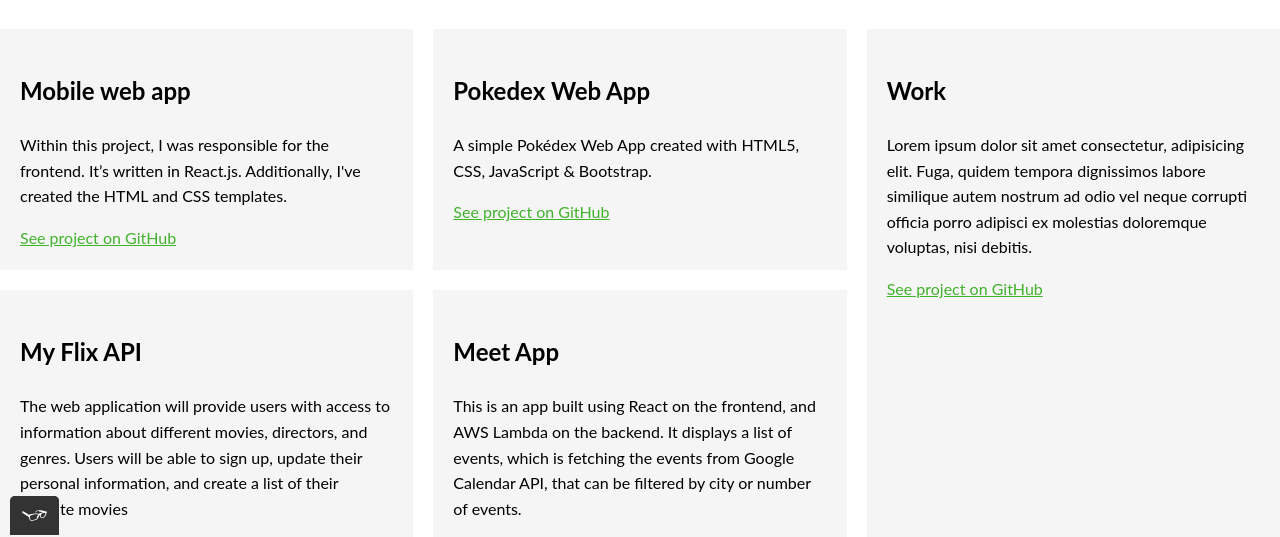
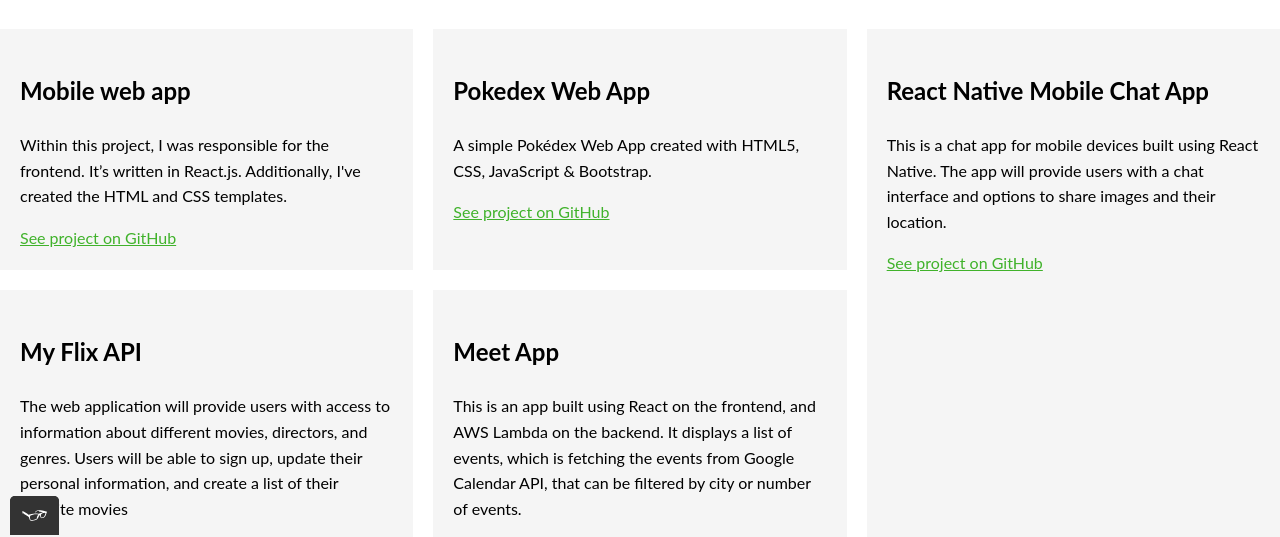
Before and after one commit to vicmpg/Victor.PenaGonzalez.Portfolio, a plain HTML site: page work.html in a window 1280 px wide. Shown: the part 265-802 px from the top of the page. Drawn offline with nearby package versions, Linux system fonts and the light colour scheme.

Commit message:
Updated work

```diff
--- a/work.html
+++ b/work.html
@@ -39,34 +39,30 @@
             <div class="grid__item">
             <h2>Mobile web app</h2>
             <p> Within this project, I was responsible for the frontend. It’s written in React.js. Additionally, I've created the HTML and CSS templates.</p>
-            <a href="https://github.com/vicmpg/portfolio-website/tree/main" target="blank">See project on GitHub</a>
+            <a href="https://github.com/vicmpg/portfolio-website/tree/main" target="_blank">See project on GitHub</a>
             </div>
 
          <div class="grid__item">
             <h2>Pokedex Web App</h2>
             <p> A simple Pokédex Web App created with HTML5, CSS, JavaScript & Bootstrap.</p>
-            <a href="https://github.com/vicmpg/Pokedex-js-app">See project on GitHub</a>
+            <a href="https://github.com/vicmpg/Pokedex-js-app" target="_blank">See project on GitHub</a>
          </div>
          <div class="grid__item">
             <h2>My Flix API</h2>
             <p> The web application will provide users with access to information about different movies, directors, and genres. Users will be able to sign up, update their personal information, and create a list of their favorite movies</p>
-            <a href="https://github.com/vicmpg/mymovie_api">See project on GitHub</a>
+            <a href="https://github.com/vicmpg/mymovie_api" target="_blank">See project on GitHub</a>
          </div>
          <div class="grid__item">
             <h2>Meet App </h2>
             <p> This is an app built using React on the frontend, and AWS Lambda on the backend. It displays a list of events, which is fetching the events from Google Calendar API, that can be filtered by city or number of events.</p>
-            <a href="https://github.com/vicmpg/meet">See project on Github</a>
+            <a href="https://github.com/vicmpg/meet" target="_blank">See project on Github</a>
          </div>
         <div class="grid__item">
-            <h2>Work </h2>
-            <p> Lorem ipsum dolor sit amet consectetur, adipisicing elit. Fuga, quidem tempora dignissimos labore similique autem nostrum ad odio vel neque corrupti officia porro adipisci ex molestias doloremque voluptas, nisi debitis.</p>
-            <a href="#">See project on GitHub</a>
+            <h2>React Native Mobile Chat App </h2>
+            <p> This is a chat app for mobile devices built using React Native. The app will provide users with a chat interface and options to share images and their location. </p>
+            <a href="https://github.com/vicmpg/chat-app" target="_blank">See project on GitHub</a>
         </div>
-        <div class="grid__item">
-            <h2>Work </h2>
-            <p> Lorem ipsum dolor sit amet consectetur, adipisicing elit. Fuga, quidem tempora dignissimos labore similique autem nostrum ad odio vel neque corrupti officia porro adipisci ex molestias doloremque voluptas, nisi debitis.</p>
-            <a href="#">See project on GitHub</a>
-        </div>
+
         </div>
         </main>
         <!-- Footer with links to social media profiles -->
```
Also changed, not shown: about.html (+6 -8 lines), index.html (+1 -1 lines), 2 other files.
